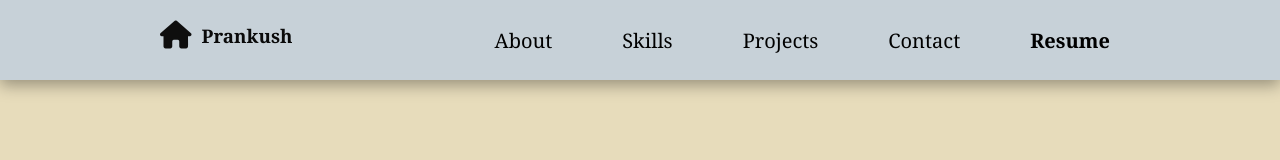
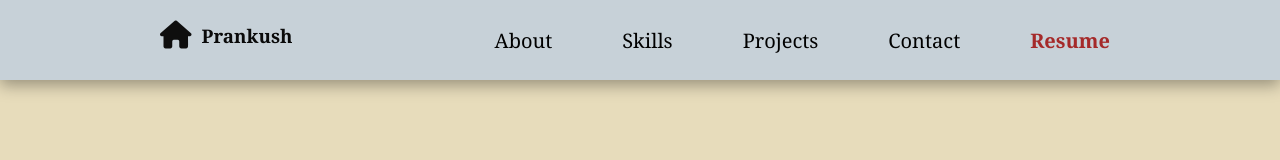
Before and after one commit to Prankushh/Prankushh.github.io, a plain HTML site: page index.html in a window 1280 px wide. Shown: the top 160 px of the page. Drawn offline with nearby package versions, Linux system fonts and the light colour scheme.

Commit message:
final commit

```diff
--- a/index.html
+++ b/index.html
@@ -45,9 +45,8 @@
                 <div onclick="location.href = '#con'">
                     <p>Contact</p>
                 </div>
-                <div onclick="location.href = '#con'"> <a style="color: black;"
-                    href="https://drive.google.com/file/d/1lzMXWPqoVCkEXWd-REdT5JWIs4f6Hwwo/view?usp=sharing"
-                    target="_blank"> <b>Resume</b> </a>
+                 <div >
+                    <a style="color: brown;" onclick="resumeDownload()" id="6" href="/images/Prankush_Rana_Resume.pdf" target="_blank" download="fw20_0042-Prankush-Rana-Resume.pdf"><b>Resume</b></a>
                 </div>
 
             </div>
@@ -330,10 +329,7 @@
                     <button> <a href="https://github.com/Prankushh/pale-van-1182" target="_blank">GitHub</a> </button>
                     <button onclick="myPort()">Go Live</button>
                 </div>
-
             </div>
-
-
         </div>
     </div>
 
--- a/main.js
+++ b/main.js
@@ -5,3 +5,11 @@ function myPort(){
 // function myEd(){
 //     location.href = '#ed';
 // }
+// document.getElementById("res").addEventListener("click",()=>{
+//     window.open('', '_blank');
+// })
+
+function resumeDownload(){
+
+    window.open("https://drive.google.com/file/d/1lzMXWPqoVCkEXWd-REdT5JWIs4f6Hwwo/view?usp=sharing","_blank");
+  }
```
Also changed, not shown: 1 other file.
